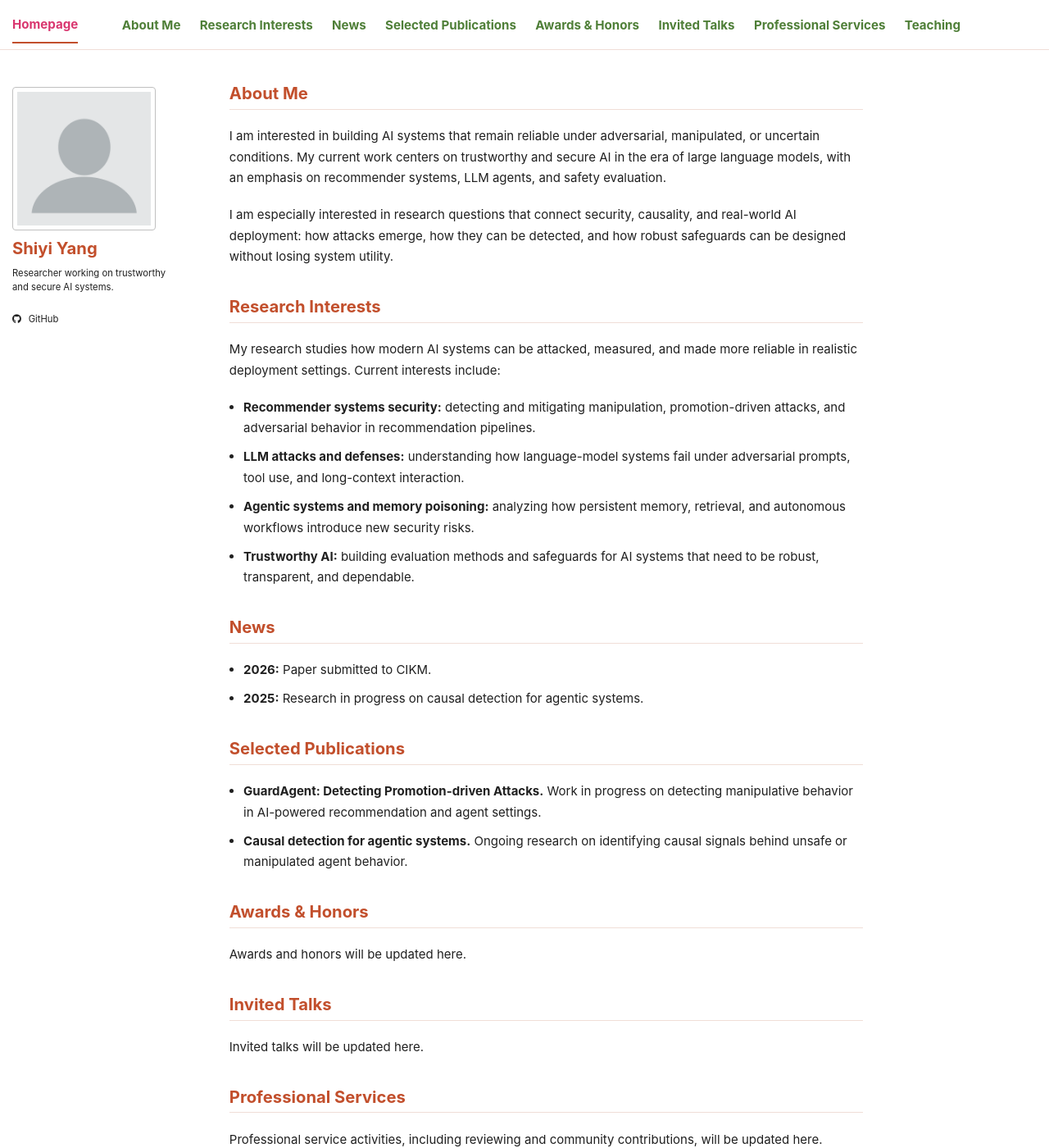
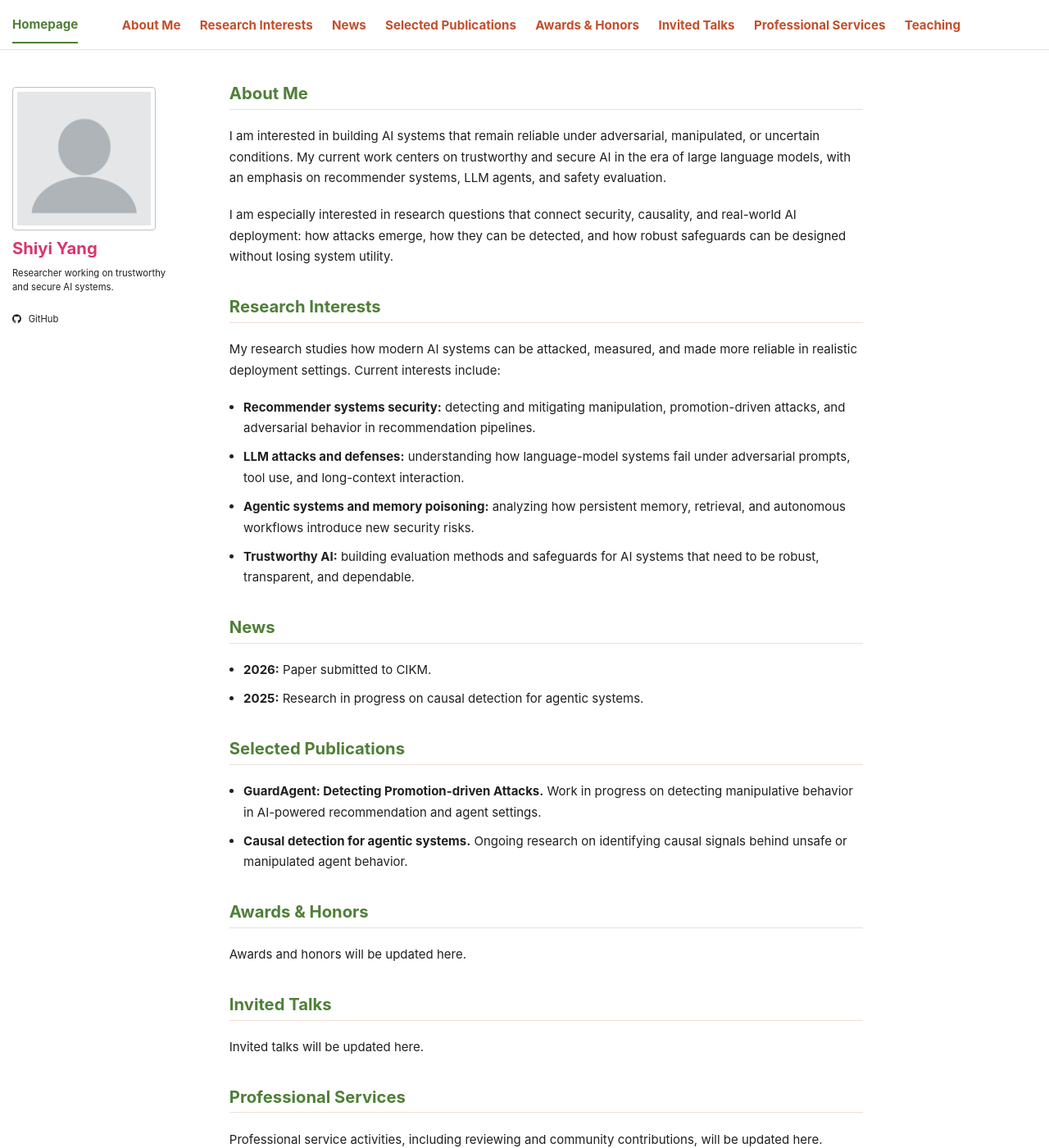
Before and after one commit to shiyiyang-ai/shiyiyang-ai.github.io, a Jekyll site: the page built from _pages/about.md, in a window 1280 px wide and 1400 px high. Shown: the whole window at 82% size. Built offline with Jekyll 4.4.1, drawn with Linux system fonts in a browser that asks for light colours; a script bundle is joined from its source files by our own code; library files that are not in the unit come from our copies.

Commit message:
Tune homepage accent colors

```diff
--- a/assets/css/main.scss
+++ b/assets/css/main.scss
@@ -68,7 +68,7 @@ body {
 .greedy-nav a,
 .masthead__menu-item.selected a,
 .masthead__menu-item.selected a:hover {
-  color: #4f7f38;
+  color: #c24f2c;
   font-weight: 700;
 }
 
@@ -78,17 +78,17 @@ body {
 }
 
 .masthead__menu-item--lg a {
-  color: #d9366f !important;
+  color: #4f7f38 !important;
 }
 
 .masthead__menu-item.selected a,
 .masthead__menu-item.selected a:hover {
-  color: #c24f2c;
-  border-bottom-color: #c24f2c;
+  color: #4f7f38;
+  border-bottom-color: #4f7f38;
 }
 
 .greedy-nav .visible-links a:before {
-  background: #c24f2c;
+  background: #4f7f38;
 }
 
 .greedy-nav .hidden-links {
@@ -97,8 +97,8 @@ body {
 }
 
 .greedy-nav .hidden-links a:hover {
-  color: #c24f2c;
-  background: #f8efe8;
+  color: #4f7f38;
+  background: #eef6ea;
 }
 
 .greedy-nav .hidden-links:before {
@@ -121,7 +121,7 @@ body {
 .page__content h2 {
   margin-top: 1.8em;
   padding-bottom: 0.3em;
-  color: #c24f2c;
+  color: #4f7f38;
   border-bottom: 1px solid #f0ded7;
   font-size: 1.35em;
 }
@@ -156,7 +156,7 @@ body {
 }
 
 .author__name {
-  color: #c24f2c;
+  color: #d9366f;
   font-size: 1.35em !important;
   line-height: 1.2;
 }
```
